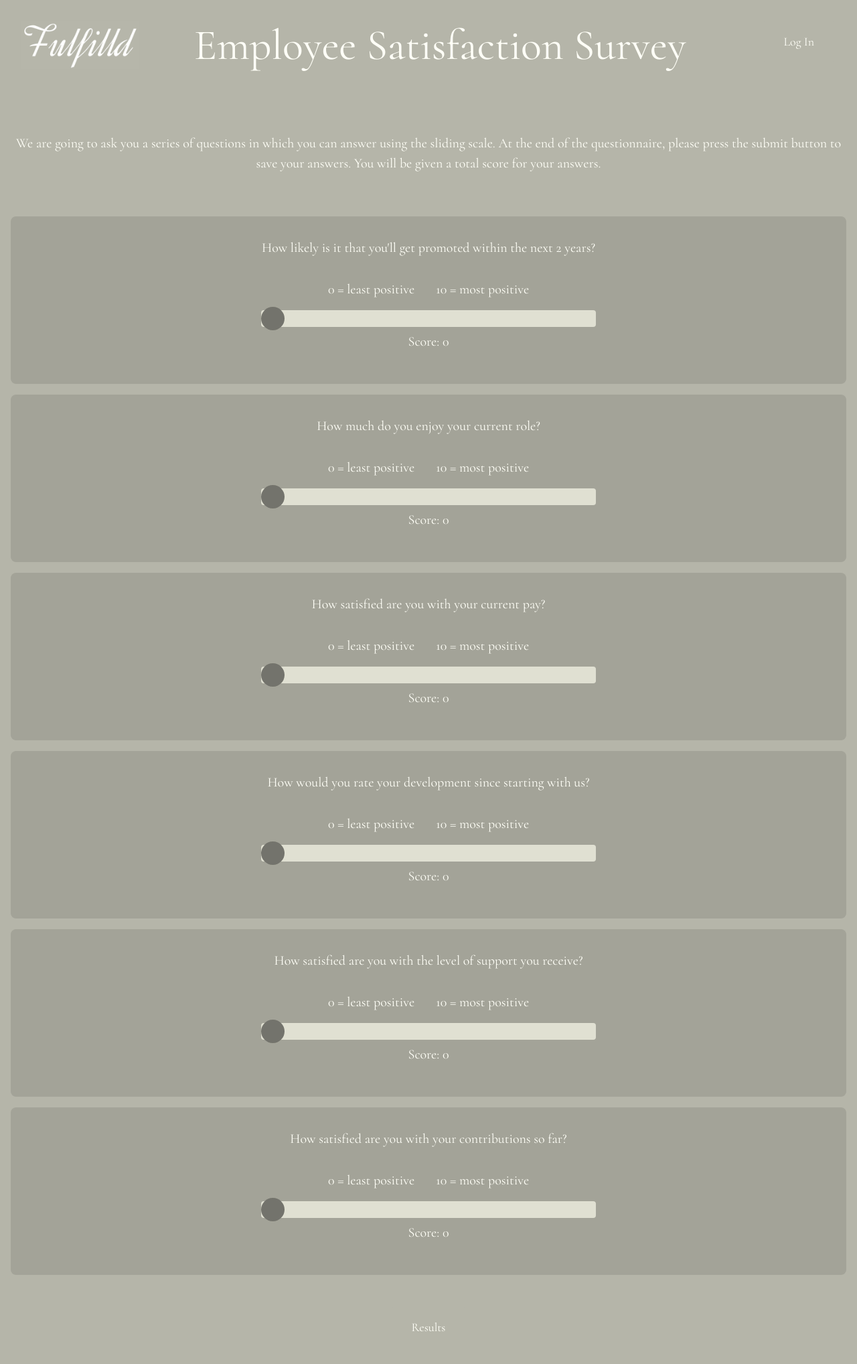
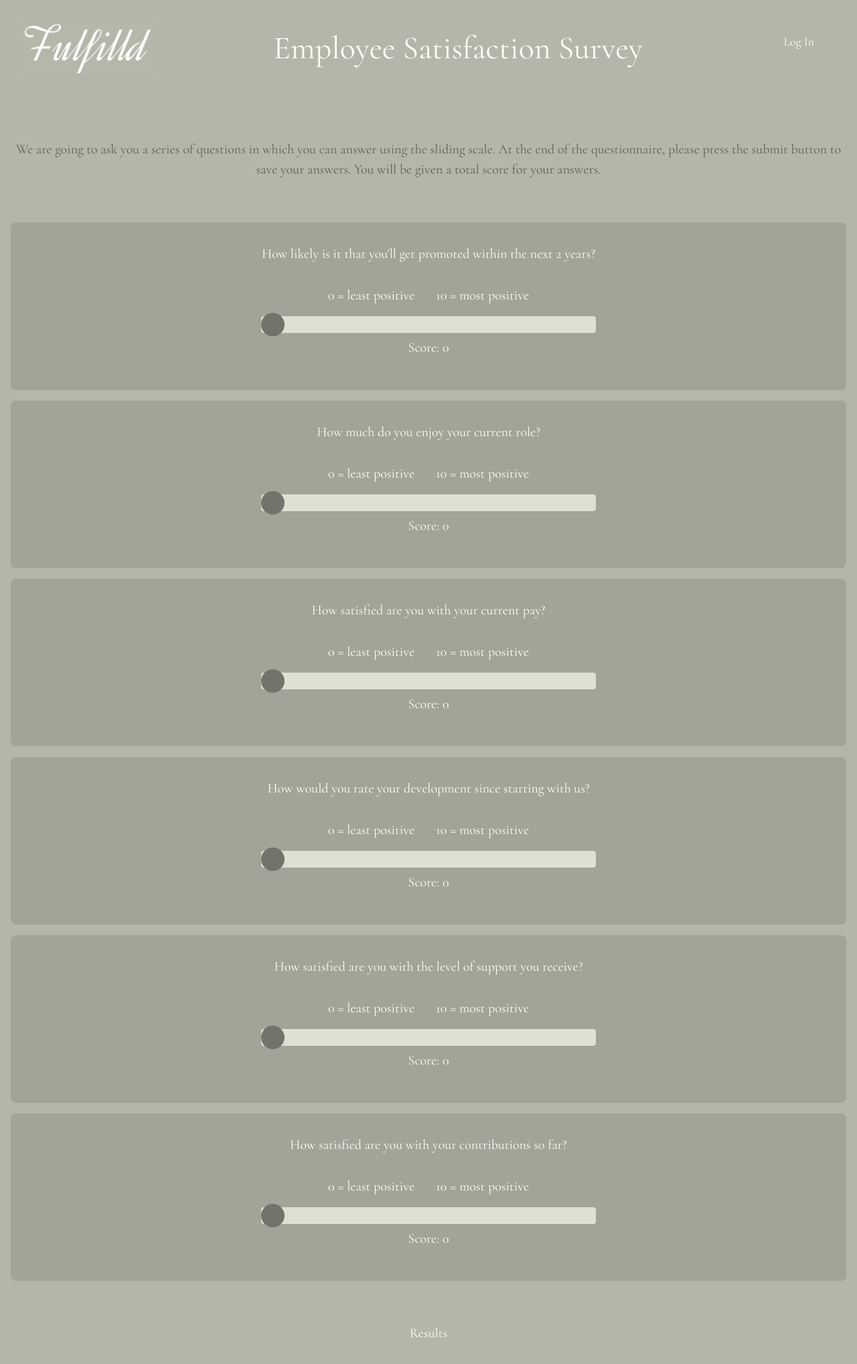
Before and after one commit to tommo593/job_satisfaction_ts, a React (Vite) app: page / in a window 1280 px wide. Shown: the top 2036 px of the page at 67% size. Built offline with nearby package versions, Linux system fonts and the light colour scheme; a web font is replaced by a local one.

Commit message:
Added a customer info page

```diff
--- a/src/App.tsx
+++ b/src/App.tsx
@@ -72,7 +72,7 @@ const App: React.FC = () => {
       <div className="py-8">
         <button
           onClick={() => setOpen(!open)}
-          className="bg-button_bg hover:bg-slider_bg transition duration-300 px-8 py-4 rounded text-lg"
+          className="bg-button_bg hover:bg-slider_bg transition duration-300 px-8 py-4 rounded text-xl"
         >
           Results
         </button>
--- a/src/components/Header.tsx
+++ b/src/components/Header.tsx
@@ -1,6 +1,6 @@
 const Header = () => {
   return (
-    <div className="py-8 text-center">
+    <div className="py-8 text-center header-text">
       <p>
         We are going to ask you a series of questions in which you can answer
         using the sliding scale. At the end of the questionnaire, please press
--- a/src/components/Navbar.tsx
+++ b/src/components/Navbar.tsx
@@ -8,10 +8,10 @@ const Navbar = () => {
           src="fulfilld_logo.jpg"
           alt="Fulfilld"
           title="Fulfilld"
-          className="max-w-60 p-8"
+          className="max-w-full max-h-20 m-8 object-scale-down"
         />
       </div>
-      <h1 className="text-center m-auto pr-8">Employee Satisfaction Survey</h1>
+      <h1 className="text-center m-auto">Employee Satisfaction Survey</h1>
       <div className="p-8">
         <LoginButton />
       </div>
--- a/src/index.css
+++ b/src/index.css
@@ -13,7 +13,7 @@
 }
 
 h1 {
-  font-size: 4rem;
+  font-size: 3rem;
 }
 
 body {
@@ -25,6 +25,10 @@ body {
 
 p {
   font-size: 1.25rem;
+}
+
+.header-text {
+  color: #60605a;
 }
 
 .slidecontainer {
```
Also changed, not shown: pages/PersonalInfo.tsx (added, +35 -0 lines).
